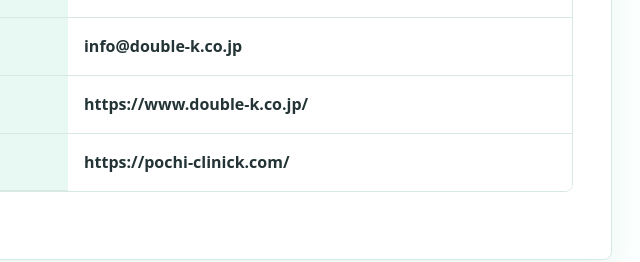
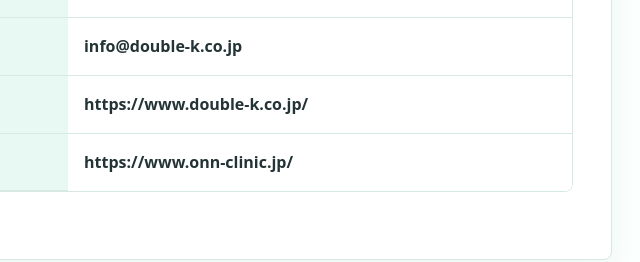
Before and after one commit to yasu369/onn-kuri, a plain HTML site: page terms/index.html in a window 1280 px wide. Shown: the part 2440-2702 px from the top of the page, 518-1158 px from the left. Drawn offline with Linux system fonts and the light colour scheme.

Commit message:
Remove remaining old clinic URL

```diff
--- a/terms/index.html
+++ b/terms/index.html
@@ -81,7 +81,7 @@
         <ul class="check-list"><li>多言語対応によるインバウンド支援</li><li>柔軟なカスタマーサポート体制</li><li>医療機関と連携した安心の運営体制</li></ul>
 
         <h2>お問い合わせ</h2>
-        <div class="table-wrap"><table><tbody><tr><th>会社名</th><td>ダブル・ケイ合同会社</td></tr><tr><th>住所</th><td>〒164-0002 東京都中野区上高田5-34-6</td></tr><tr><th>電話番号</th><td>03-6824-7488（平日10:00〜18:00）</td></tr><tr><th>メール</th><td>info@double-k.co.jp</td></tr><tr><th>ダブル・ケイ合同会社 公式サイト</th><td>https://www.double-k.co.jp/</td></tr><tr><th>オンクリ 公式サイト</th><td>https://pochi-clinick.com/</td></tr></tbody></table></div>
+        <div class="table-wrap"><table><tbody><tr><th>会社名</th><td>ダブル・ケイ合同会社</td></tr><tr><th>住所</th><td>〒164-0002 東京都中野区上高田5-34-6</td></tr><tr><th>電話番号</th><td>03-6824-7488（平日10:00〜18:00）</td></tr><tr><th>メール</th><td>info@double-k.co.jp</td></tr><tr><th>ダブル・ケイ合同会社 公式サイト</th><td>https://www.double-k.co.jp/</td></tr><tr><th>オンクリ 公式サイト</th><td>https://www.onn-clinic.jp/</td></tr></tbody></table></div>
         <p>DOUBLE-K LLC.</p>
       </div>
     </section>
```
